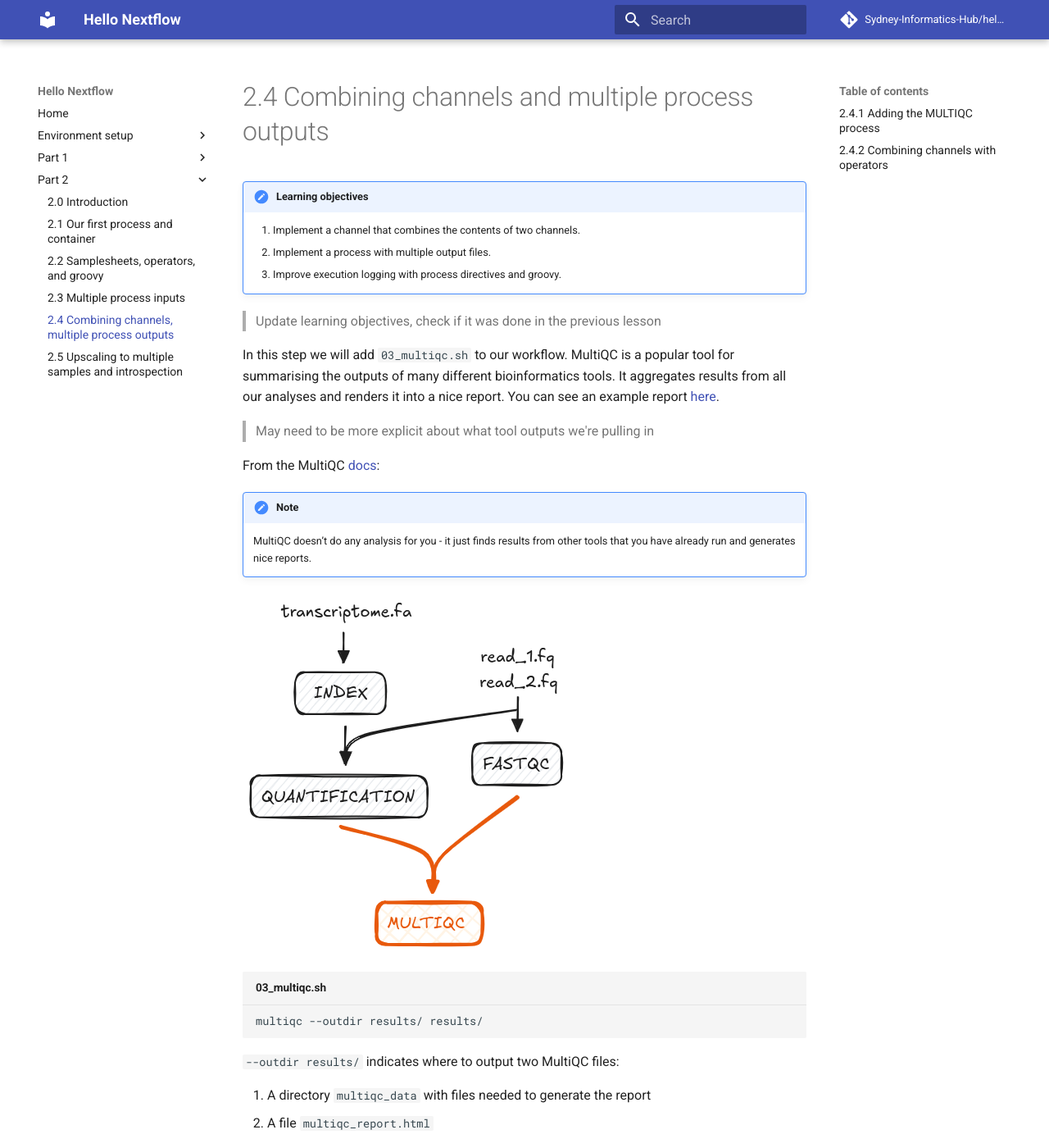
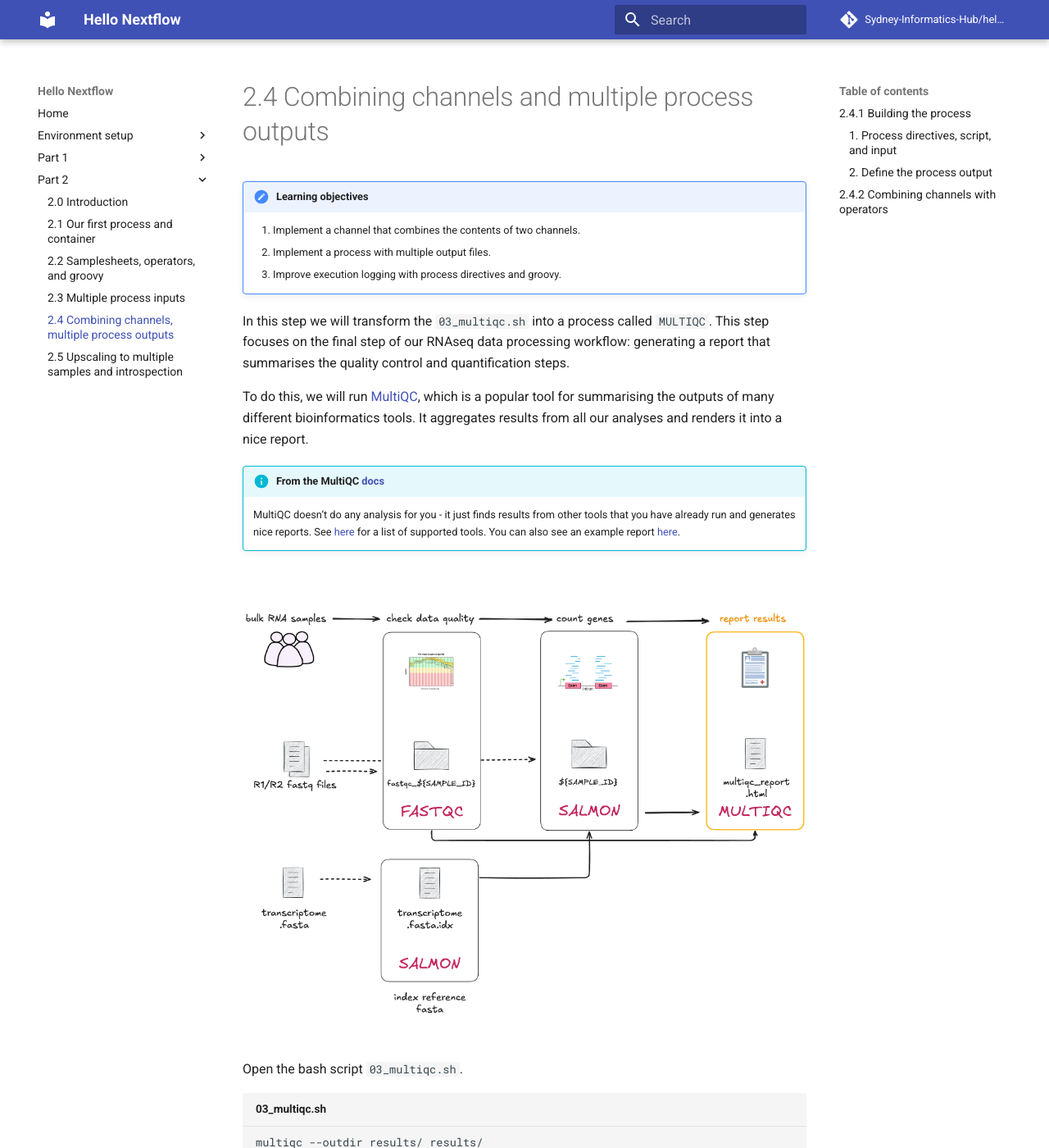
Before and after one commit to Sydney-Informatics-Hub/hello-nextflow, an MkDocs documentation site: the page built from docs/part2/04_multiqc.md, in a window 1280 px wide and 1400 px high. Shown: the whole window at 82% size. Built offline with MkDocs 1.6.1 and Material for MkDocs 9.7.7, drawn with Linux system fonts in a browser that asks for light colours; comment, search, counter and statistics services are not loaded; some of the changed text lies outside the part shown.

Commit message:
Revise and tidy 2.4, still draft

````diff
--- a/docs/part2/04_multiqc.md
+++ b/docs/part2/04_multiqc.md
@@ -6,43 +6,41 @@
     2. Implement a process with multiple output files.
     3. Improve execution logging with process directives and groovy.
 
-> Update learning objectives, check if it was done in the previous lesson
+In this step we will transform the `03_multiqc.sh` into a process called `MULTIQC`.
+This step focuses on the final step of our RNAseq data processing workflow: generating
+a report that summarises the quality control and quantification steps.
 
-In this step we will add `03_multiqc.sh` to our workflow. MultiQC is a popular
-tool for summarising the outputs of many different bioinformatics tools. It
-aggregates results from all our analyses and renders it into a nice report. You can see an
-example report [here](https://multiqc.info/examples/rna-seq/multiqc_report).
+To do this, we will run [MultiQC](https://multiqc.info/), which is a popular tool
+for summarising the outputs of many different bioinformatics tools. It aggregates results from all our analyses and renders it into a nice report.
 
-> May need to be more explicit about what tool outputs we're pulling in
-
-From the MultiQC [docs](https://multiqc.info/docs/):
-
-!!! note
+!!! info "From the MultiQC [docs](https://multiqc.info/docs/)"
 
     MultiQC doesn’t do any analysis for you - it just finds results from
-    other tools that you have already run and generates nice reports.
+    other tools that you have already run and generates nice reports. See [here](https://multiqc.info/modules/) for a list of supported tools. You
+    can also see an example report [here](https://multiqc.info/examples/rna-seq/multiqc_report).
+<br>
+<br>
+![](img/2.4_workflow.png)
+<br>
+<br>
 
-![](img/4.excalidraw.png)
+Open the bash script `03_multiqc.sh`.
 
 ```bash title="03_multiqc.sh"
 multiqc --outdir results/ results/
 ```
 
-`--outdir results/` indicates where to output two MultiQC files:
+This script is a lot simpler than previous scripts, we've worked with. It searches searches for the output files generated by the `FASTQC` and `QUANTIFICATION` processes saved to the `results/` directory. As specified by `--outdir results/`, it will output two MultiQC files:
 
-1. A directory `multiqc_data` with files needed to generate the report
-2. A file `multiqc_report.html`
+1. A directory called `multiqc_data/`
+2. A report file called `multiqc_report.html`
 
-`results/` is the input argument and automatically searches for the output
-files generated by the `FASTQC` and `QUANTIFICATION` processes.
+## 2.4.1 Building the process
 
-## 2.4.1 Adding the `MULTIQC` process
+### 1. Process directives, `script`, and `input`
 
-We will implement MultiQC based off the pipeline
-
-Add the following MULTIQC process definition after the `QUANTIFICATION` process.
-The `script` and `input` follow the MultiQC
-[integration recommendations](https://multiqc.info/docs/usage/pipelines/#nextflow).
+Here is the empty `process` template with the `container` and `publishDir`
+directives we'll be using to get you started. Add this to your `main.nf` after the `QUANTIFICATION` process.
 
 ```groovy title="main.nf"
 process MULTIQC {
@@ -63,6 +61,9 @@ process MULTIQC {
 }
 ```
 
+The `script` and `input` follow the MultiQC Nextflow
+[integration recommendations](https://multiqc.info/docs/usage/pipelines/#nextflow).
+
 > Probably need another diagram and explanation on why the script is thw way
 it is
 
@@ -81,9 +82,9 @@ channel as input to `MULTIQC`.
     the input to the process here, but it may not exist until the workflow
     finishes.
 
-    Using the `results/` directory, or `publishDir` as a process input can
-    cause downstream processes prematurely, even if the directory is empty or
-    incomplete. (In this case, MultiQC might miss some inputs)
+    Using the `publishDir` as a process input can cause downstream processes
+    prematurely, even if the directory is empty or incomplete. In this case,
+    MultiQC might miss some inputs.
 
     Use **channels** to pass data between processes. Channels enable Nextflow
     to track outputs and ensure that downstream processes only run when all
@@ -91,12 +92,21 @@ channel as input to `MULTIQC`.
 
 More on this in the next section.
 
-> Use work directory to explore outputs of a process. How do we know what
-outputs of QUANTIFICATION we're trying to capture?
+!!! exercise "Exercise"
+    Think of something
 
-Next, add the `output` definition.
+### 2. Define the process `output`
 
-> Explain why these files are ouput - will be clear with diagram
+Next, add the `output` definition to the `MULTIQC` process.
+
+```bash
+path "multiqc_report.html"
+path "multiqc_data"
+```
+MultiQC output consists of the following:
+
+* An HTML report file called `multiqc_report.html`
+* A directory called `multiqc_data/` containing the data used to generate the report.
 
 ```groovy title="main.nf" hl_lines="10-11"
 process MULTIQC {
@@ -120,7 +130,7 @@ process MULTIQC {
 
 ## 2.4.2 Combining channels with operators
 
-> Add that the goal of this step is to get a tuple
+The goal of this step is to combine outputs from `FASTQC` and `QUANTIFICATION` processes into a single input channel for the `MULTIQC` process. These tools are both supported by MultiQC and their outputs can be detected automatically by MultiQC.
 
 !!! question "Exercise"
 
@@ -133,14 +143,21 @@ process MULTIQC {
 
         `fastqc_ch` and `quant_ch`.
 
-The next few steps will involve chaining together nextflow operators to prepare
-the inputs for the correct format for the `MULTIQC` process.
+The next few steps will involve chaining together Nextflow operators to correctly format inputs for the `MULTIQC` process.
 
 In the workflow scope, use the
 [`mix`](https://www.nextflow.io/docs/latest/operator.html#mix) operator to
-emit the contents of `fastqc_ch` and `quant_ch` in a single channel. View it:
+emit the contents of `fastqc_ch` and `quant_ch` in a single channel.
 
-```groovy title="main.nf" hl_lines="18-20"
+Add the following to the workflow block in your `main.nf` file, under the quantification process. View it using the `view()` operator:
+
+```bash
+multiqc_in = FASTQC.out[0]
+        .mix(QUANTIFICATION[0])
+        .view()
+```
+
+```groovy title="main.nf" hl_lines="18-21"
 // Define the workflow
 workflow {
 
@@ -158,12 +175,19 @@ workflow {
     // Run the quantification step with the index and reads_in channels
     QUANTIFICATION(transcriptome_index_in, reads_in)
 
-    FASTQC.out[0]
+    // Define the multiqc input channel
+    multiqc_in = FASTQC.out[0]
         .mix(QUANTIFICATION[0])
         .view()
 
 }
 ```
+
+This channel creates a tuple with the two inputs as elements:
+
+- Takes the output of `FASTQC`, using element `[0]` to refer to the first element of the output.
+- Uses `mix(QUANTIFICATION)[0]` to combine `FASTQC` output with the first element of the `QUANTIFICATION` output.
+- Uses `view()` allows us to see the values emitted into the channel.
 
 Run the workflow:
 
@@ -185,7 +209,7 @@ Launching `main.nf` [stupefied_minsky] DSL2 - revision: 82245ce02b
 
 The outputs have been emitted one after the other, meaning that it will be
 processed separately. We need them to be processed together (generated in the
-same MultiQC report) so we need to add one more step.
+same MultiQC report), so we need to add one more step.
 
 Add the [`collect`](https://www.nextflow.io/docs/latest/operator.html#collect)
 operator to ensure all samples are processed together in the same
@@ -209,7 +233,8 @@ workflow {
     // Run the quantification step with the index and reads_in channels
     QUANTIFICATION(transcriptome_index_in, reads_in)
 
-    FASTQC.out[0]
+    // Define the multiqc input channel
+    multiqc_in = FASTQC.out[0]
         .mix(QUANTIFICATION[0])
         .collect()
         .view()
@@ -254,7 +279,6 @@ Launching `main.nf` [small_austin] DSL2 - revision: 6ab927f137
                 .mix(QUANTIFICATION[0])
                 .collect()
 
-        }
         ```
 
 We are now ready to call the `MULTIQC` process in the `workflow`.
@@ -277,13 +301,9 @@ We are now ready to call the `MULTIQC` process in the `workflow`.
                 .mix(QUANTIFICATION[0])
                 .collect()
 
-            /*
-             * Generate the analysis report with the outputs
-             * from FASTQC and QUANTIFICATION
-             */
+            // Run the multiqc step with the multiqc_in channel
              MULTIQC(multiqc_in)
 
-        }
         ```
 
 Run the workflow:
````
Also changed, not shown: docs/part2/02_fastqc.md (+9 -3 lines), docs/part2/03_quant.md (+2 -2 lines), docs/part2/img/2.4_workflow.png (added).
